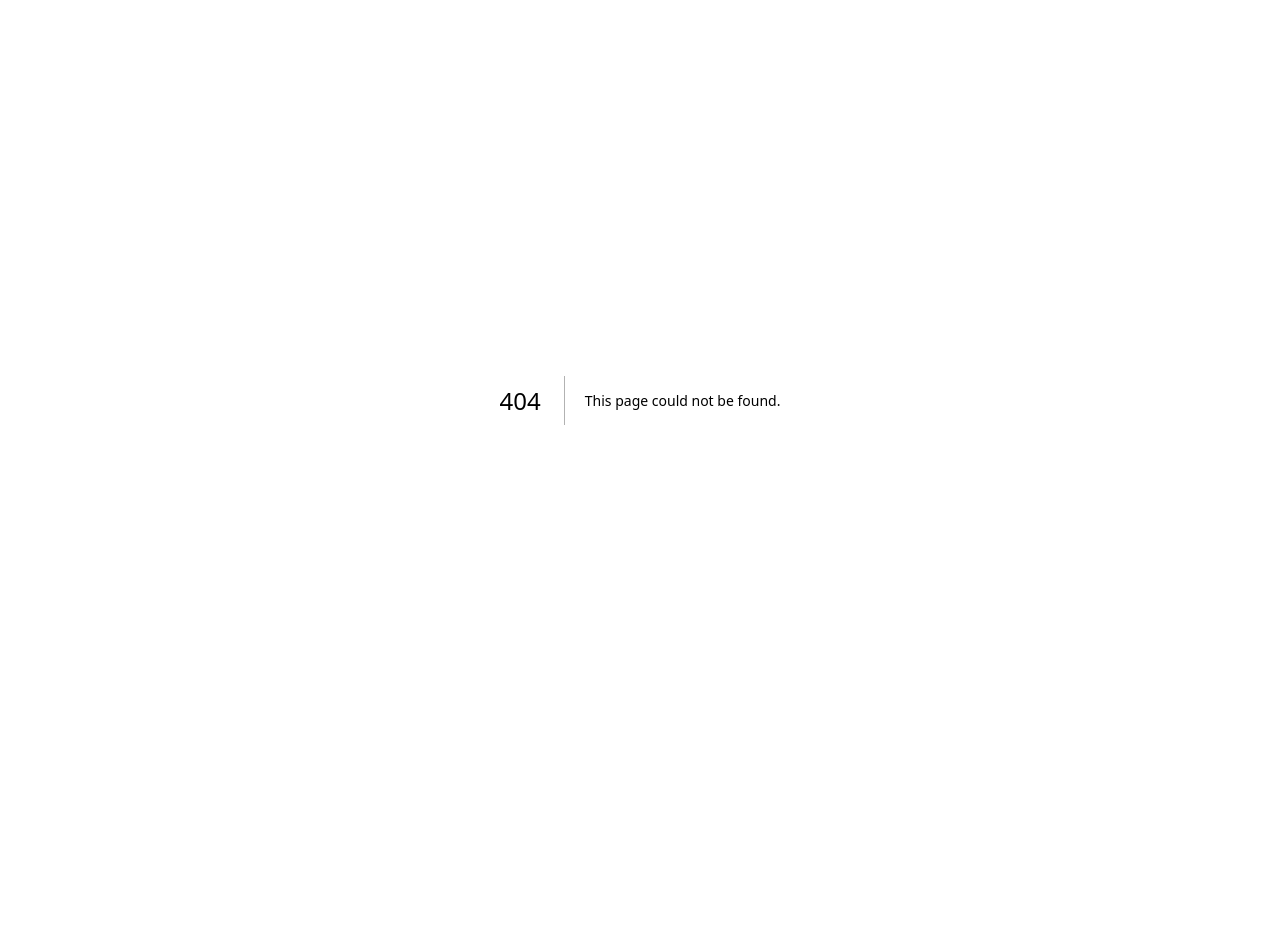
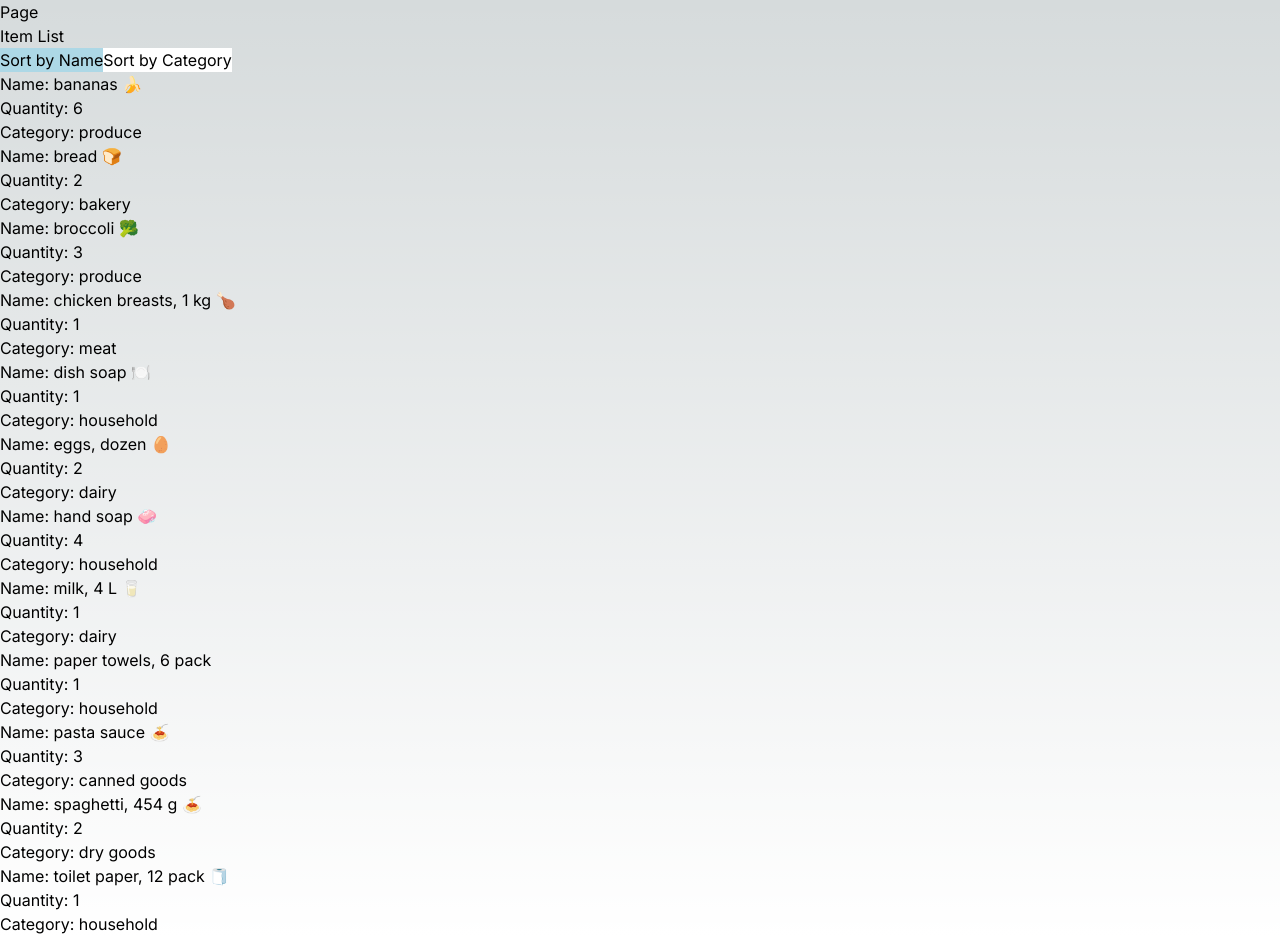
Before and after one commit to Rohan292004/cprg306-assignments, a Next.js app: page /week-5 in a window 1280 px wide. Before the commit this address had no page. Before the commit the page ends 800 px from the top, so only its background shows below. Built offline with nearby package versions, Linux system fonts and the light colour scheme.

Commit message:
Week 5 assignment

```diff
--- a/app/page.js
+++ b/app/page.js
@@ -5,9 +5,10 @@ export default function Page() {
   <h1>CPRG 306: Web Development 2 - Assignments</h1>
     <ul>
       <li>
-        <h2><Link href="week-2">Week 2 Assignment</Link></h2>
-        <h2><Link href="week-3">Week 3 Assignment</Link></h2>
-        <h2><Link href="week-4">Week 4 Assignment</Link></h2>
+        <h2><Link href="/week-2">Week 2 Assignment</Link></h2>
+        <h2><Link href="/week-3">Week 3 Assignment</Link></h2>
+        <h2><Link href="/week-4">Week 4 Assignment</Link></h2>
+        <h2><Link href="/week-5">Week 5 Assignment</Link></h2>
       </li>
     </ul>
     </main>
--- a/app/week-2/page.js
+++ /dev/null
@@ -1,8 +0,0 @@
-import StudentInfo from "./student-info";
-export default function Page() {
-    return (
-        <div>
-        <StudentInfo />
-        </div>
-    );
-    }
--- /dev/null
+++ b/app/week-5/Item-list.js
@@ -0,0 +1,56 @@
+"use client";
+import React, { useState } from 'react';
+import Item from './Item'; // Assuming Item component is in Item.js
+import items from './item.json'; // Assuming items are stored in items.json
+
+const ItemList = () => {
+  const [sortBy, setSortBy] = useState("name"); // Initialize sortBy state variable with "name"
+  const [itemList, setItemList] = useState(items);
+
+  // Function to handle sorting based on sortBy state variable
+  const handleSort = () => {
+    // Sorting logic based on sortBy state variable
+    if (sortBy === "name") {
+      setItemList([...itemList].sort((a, b) => a.name.localeCompare(b.name)));
+    } else if (sortBy === "category") {
+      setItemList([...itemList].sort((a, b) => a.category.localeCompare(b.category)));
+    }
+  };
+
+  // Call handleSort whenever sortBy state changes
+  React.useEffect(() => {
+    handleSort();
+  }, [sortBy]);
+
+  return (
+    <div>
+      <h2>Item List</h2>
+      <div>
+        <button
+          onClick={() => setSortBy("name")}
+          style={{ backgroundColor: sortBy === "name" ? "lightblue" : "white" }}
+        >
+          Sort by Name
+        </button>
+        <button
+          onClick={() => setSortBy("category")}
+          style={{ backgroundColor: sortBy === "category" ? "lightblue" : "white" }}
+        >
+          Sort by Category
+        </button>
+      </div>
+      <ul>
+        {itemList.map(item => (
+          <Item
+            key={item.id} // Assuming each item has an id property
+            name={item.name}
+            quantity={item.quantity}
+            category={item.category}
+          />
+        ))}
+      </ul>
+    </div>
+  );
+};
+
+export default ItemList;
--- /dev/null
+++ b/app/week-5/Item.js
@@ -0,0 +1,14 @@
+"use client";
+import React from 'react';
+
+const Item = ({ name, quantity, category }) => {
+  return (
+    <li>
+      <p>Name: {name}</p>
+      <p>Quantity: {quantity}</p>
+      <p>Category: {category}</p>
+    </li>
+  );
+};
+
+export default Item;
--- /dev/null
+++ b/app/week-5/item.json
@@ -0,0 +1,75 @@
+
+[
+    {
+      "id": "1h2GJKH12gkHG31h1H",
+      "name": "milk, 4 L 🥛",
+      "quantity": 1,
+      "category": "dairy"
+    },
+    {
+      "id": "2KJH3k2j3H1k2J3K1H",
+      "name": "bread 🍞",
+      "quantity": 2,
+      "category": "bakery"
+    },
+    {
+      "id": "3h2KJH3k2j3H1k2J3",
+      "name": "eggs, dozen 🥚",
+      "quantity": 2,
+      "category": "dairy"
+    },
+    {
+      "id": "4k2J3K1H2GJKH12gk",
+      "name": "bananas 🍌",
+      "quantity": 6,
+      "category": "produce"
+    },
+    {
+      "id": "5H1h1H2KJH3k2j3H",
+      "name": "broccoli 🥦",
+      "quantity": 3,
+      "category": "produce"
+    },
+    {
+      "id": "6H1k2J3K1H2GJKH1",
+      "name": "chicken breasts, 1 kg 🍗",
+      "quantity": 1,
+      "category": "meat"
+    },
+    {
+      "id": "7gkHG31h1H2KJH3k",
+      "name": "pasta sauce 🍝",
+      "quantity": 3,
+      "category": "canned goods"
+    },
+    {
+      "id": "8j3H1k2J3K1H2GJK",
+      "name": "spaghetti, 454 g 🍝",
+      "quantity": 2,
+      "category": "dry goods"
+    },
+    {
+      "id": "9H12gkHG31h1H2KJ",
+      "name": "toilet paper, 12 pack 🧻",
+      "quantity": 1,
+      "category": "household"
+    },
+    {
+      "id": "10H3k2j3H1k2J3K1",
+      "name": "paper towels, 6 pack",
+      "quantity": 1,
+      "category": "household"
+    },
+    {
+      "id": "11k2J3K1H2GJKH12",
+      "name": "dish soap 🍽️",
+      "quantity": 1,
+      "category": "household"
+    },
+    {
+      "id": "12GJKH12gkHG31h1",
+      "name": "hand soap 🧼",
+      "quantity": 4,
+      "category": "household"
+    }
+  ]
--- /dev/null
+++ b/app/week-5/page.js
@@ -0,0 +1,13 @@
+"Use Client";
+import ItemList from './Item-list'; // Corrected import path
+
+function Page() {
+  return (
+    <div>
+      <h1>Page</h1>
+      <ItemList />
+    </div>
+  );
+}
+
+export default Page;
```
